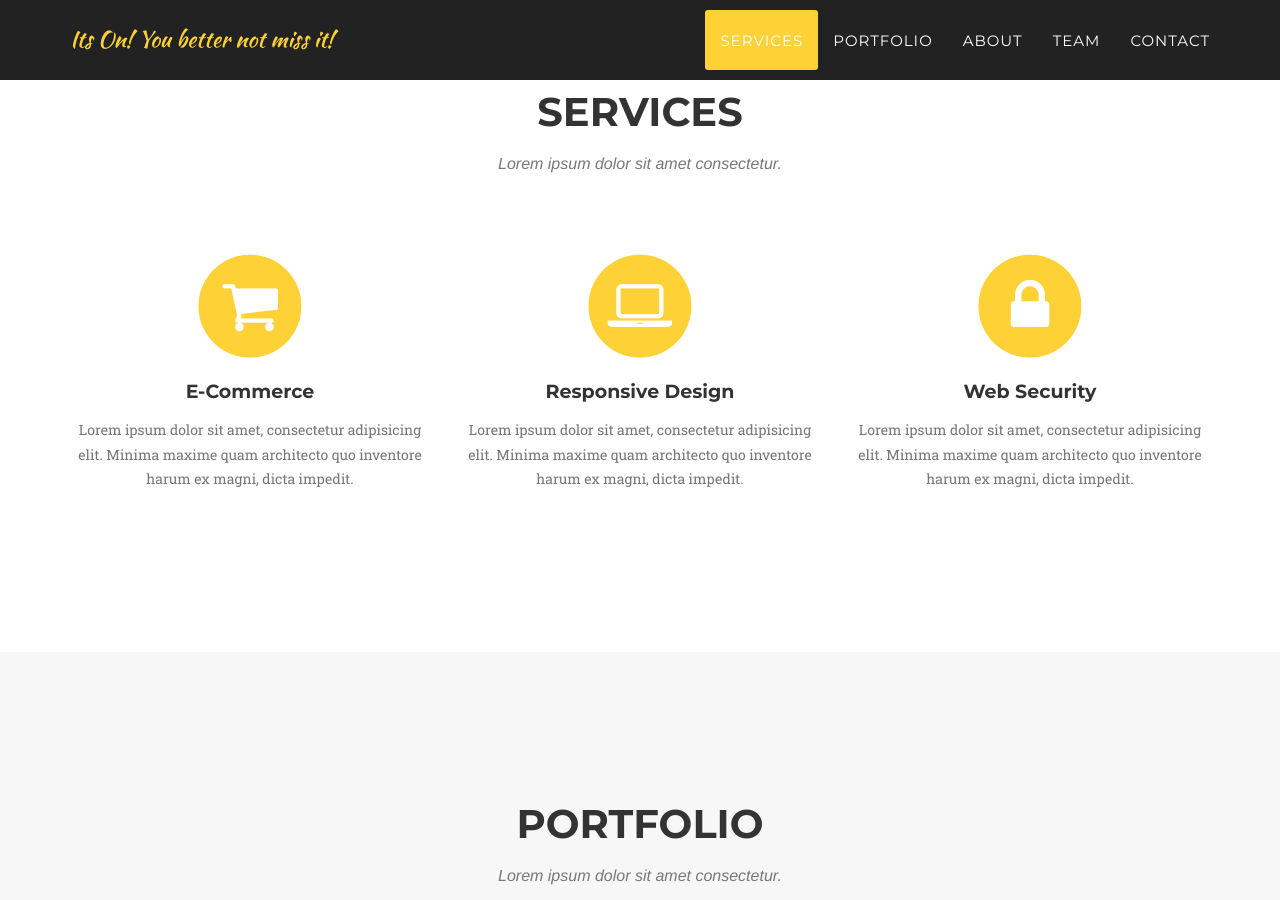
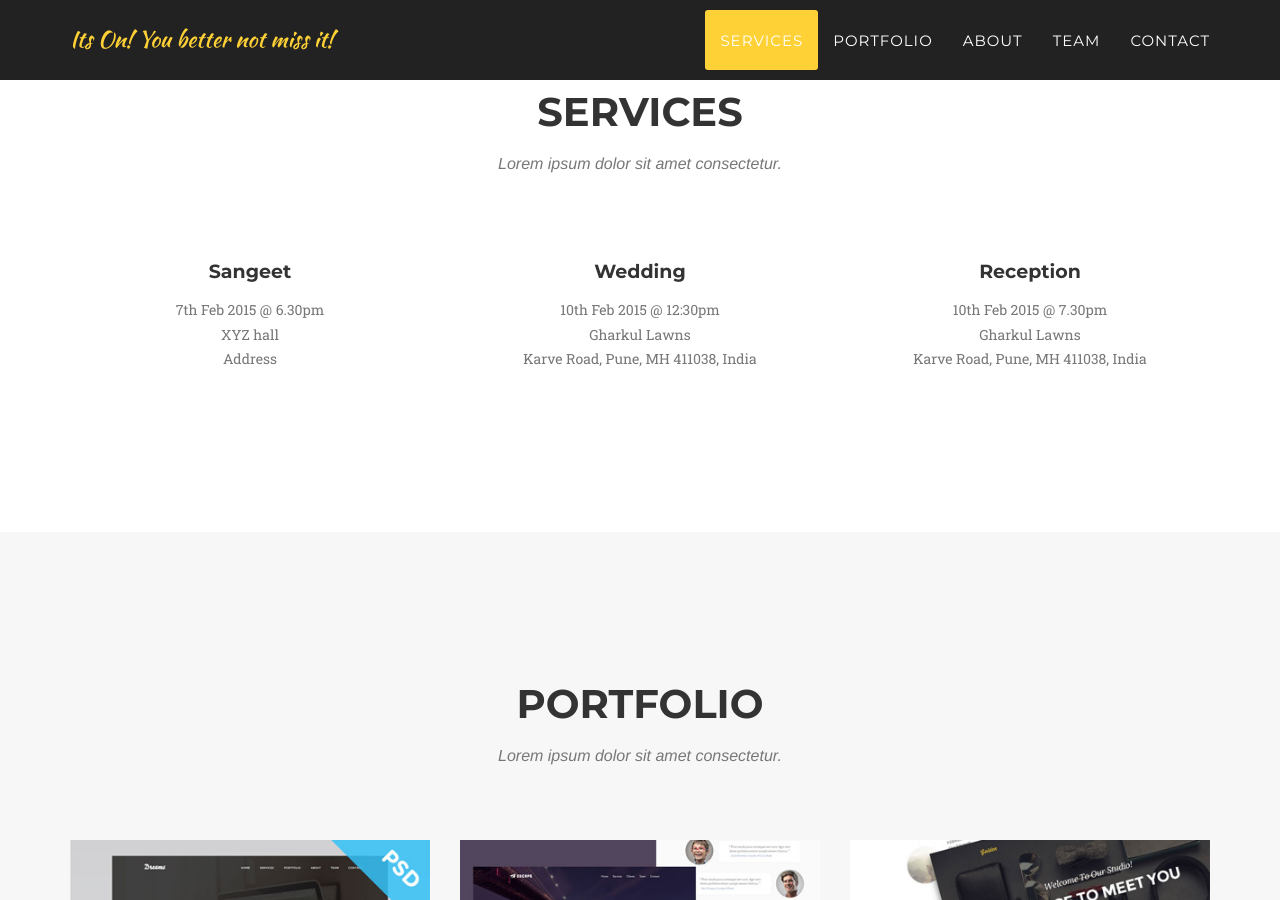
Before and after one commit to ajkl/wedding-invite, a Jekyll site: the page built from index.html, in a window 1280 px wide and 900 px high, scrolled down 933 px. Built offline with Jekyll 4.4.1, drawn with Linux system fonts in a browser that asks for light colours; some web fonts are replaced.

Commit message:
Update services.html

```diff
--- a/_includes/services.html
+++ b/_includes/services.html
@@ -9,28 +9,31 @@
             </div>
             <div class="row text-center">
                 <div class="col-md-4">
-                    <span class="fa-stack fa-4x">
+                    <!--<span class="fa-stack fa-4x">
                         <i class="fa fa-circle fa-stack-2x text-primary"></i>
                         <i class="fa fa-shopping-cart fa-stack-1x fa-inverse"></i>
                     </span>
-                    <h4 class="service-heading">E-Commerce</h4>
-                    <p class="text-muted">Lorem ipsum dolor sit amet, consectetur adipisicing elit. Minima maxime quam architecto quo inventore harum ex magni, dicta impedit.</p>
+                    -->
+                    <h4 class="service-heading">Sangeet</h4>
+                    <p class="text-muted">7th Feb 2015 @ 6.30pm<br>XYZ hall<br>Address</p>
                 </div>
                 <div class="col-md-4">
-                    <span class="fa-stack fa-4x">
+                    <!--<span class="fa-stack fa-4x">
                         <i class="fa fa-circle fa-stack-2x text-primary"></i>
                         <i class="fa fa-laptop fa-stack-1x fa-inverse"></i>
                     </span>
-                    <h4 class="service-heading">Responsive Design</h4>
-                    <p class="text-muted">Lorem ipsum dolor sit amet, consectetur adipisicing elit. Minima maxime quam architecto quo inventore harum ex magni, dicta impedit.</p>
+                    -->
+                    <h4 class="service-heading">Wedding</h4>
+                    <p class="text-muted">10th Feb 2015 @ 12:30pm<br>Gharkul Lawns<br>Karve Road, Pune, MH 411038, India</p>
                 </div>
                 <div class="col-md-4">
-                    <span class="fa-stack fa-4x">
+                    <!--<span class="fa-stack fa-4x">
                         <i class="fa fa-circle fa-stack-2x text-primary"></i>
                         <i class="fa fa-lock fa-stack-1x fa-inverse"></i>
                     </span>
-                    <h4 class="service-heading">Web Security</h4>
-                    <p class="text-muted">Lorem ipsum dolor sit amet, consectetur adipisicing elit. Minima maxime quam architecto quo inventore harum ex magni, dicta impedit.</p>
+                    -->
+                    <h4 class="service-heading">Reception</h4>
+                    <p class="text-muted">10th Feb 2015 @ 7.30pm<br>Gharkul Lawns<br>Karve Road, Pune, MH 411038, India</p>
                 </div>
             </div>
         </div>
```
